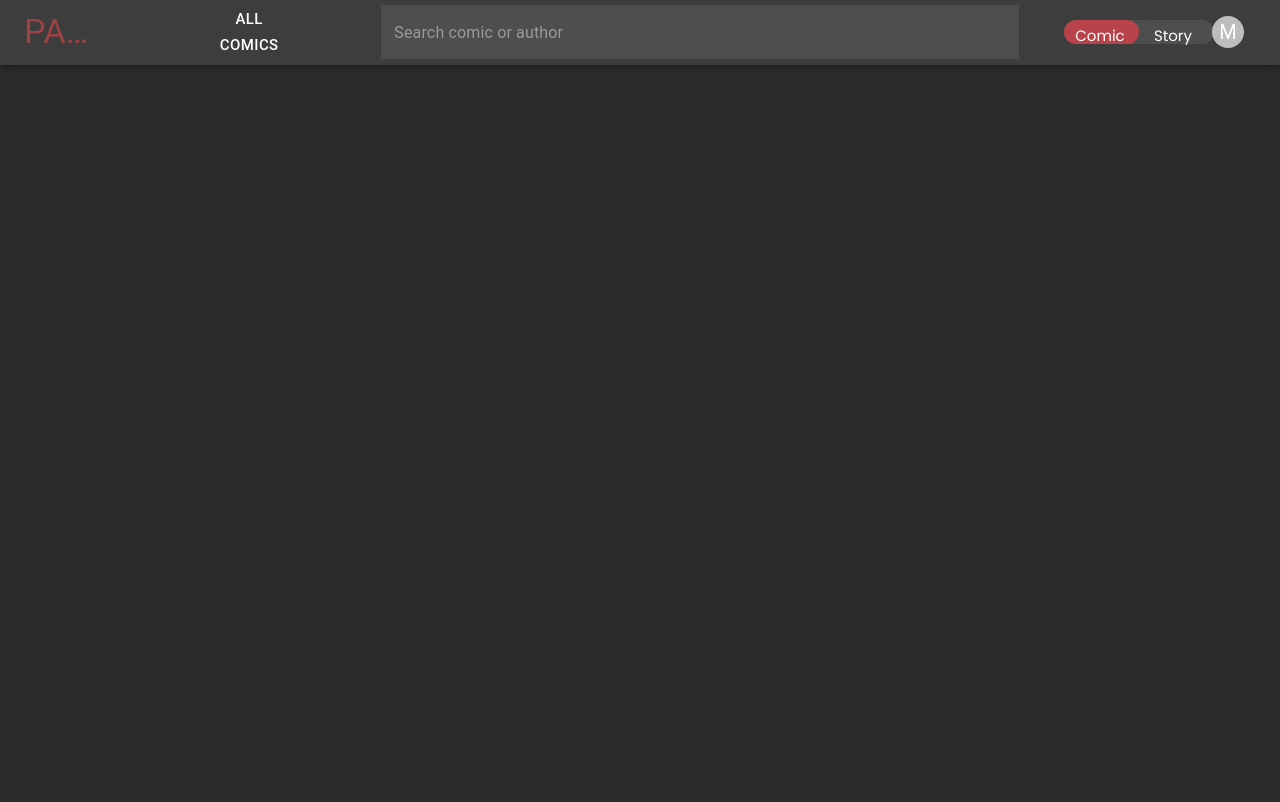
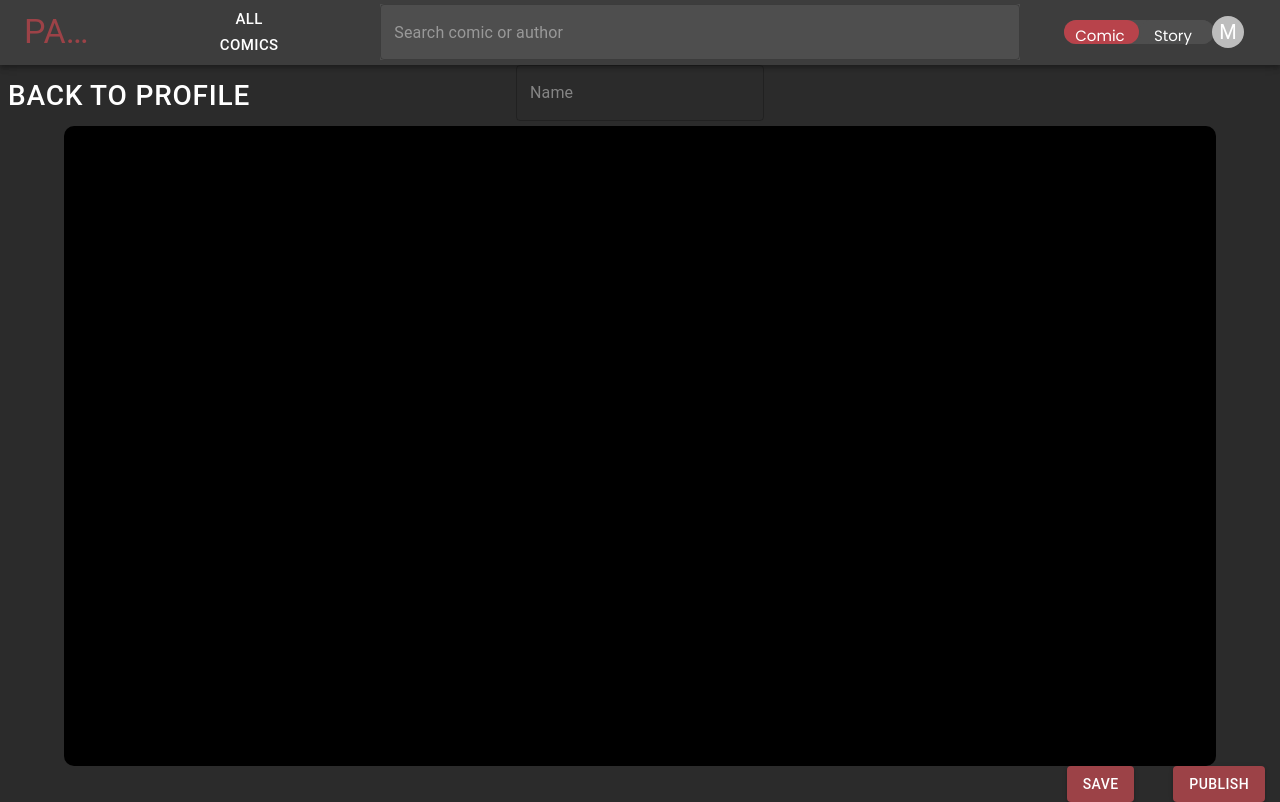
Before and after one commit to CobyYee/Panels, a React (Create React App) app in the folder client/: page /storyboard in a window 1280 px wide. Built offline with nearby package versions, Linux system fonts and the light colour scheme.

Commit message:
changes to story board without the api

```diff
--- a/client/src/components/HomeScreen.js
+++ b/client/src/components/HomeScreen.js
@@ -4,7 +4,6 @@ import {useContext} from 'react'
 
 function HomeScreen() {
     const {content} = useContext(ContentContext)
-    let featuredComics = []
 
     let latestUpdates = [["Work 1", "1"], ["Work 2", "21"], ["Work 3", "14"], ["Work 4", "1123"], ["Work 5", "41"], ["Work 6", "11"], ["Work 7", "12"], ["Work 8", "1"],
         ["Work 9", "1"], ["Work 10", "1"], ["Work 11", "1"], ["Work 12", "1"], ["Work 13", "1"], ["Work 14", "1"], ["Work 15", "1"], ["Work 16", "1"], ["Work 17", "1"],
--- a/client/src/components/Storyboard.js
+++ b/client/src/components/Storyboard.js
@@ -1,38 +1,40 @@
 import ContentContext from '../content'
 import { useContext } from 'react'
-import { Grid, Button, TextField } from '@mui/material'
+import { Grid, Button, TextField, Box } from '@mui/material'
 import { useNavigate } from "react-router-dom";
 
 function StoryBoard() {
     const { content } = useContext(ContentContext)
     let navigate = useNavigate();
 
-    let component = ""
+    let editor = ""
     if(content.contentType === "Comic") {
-        component =
-            <Grid container sx = {{ flexDirection: 'column', display: 'flex'}}>
-                <Grid item xs = {3} sx = {{display: 'flex'}}>
-                    <Button variant="text" onClick = {() => navigate('/profile/')} sx = {{color: 'white', fontSize: '28px', display: 'flex'}}>Back to Profile</Button>
+        editor = <Box sx={{ height: '80vh', position: 'relative', backgroundColor: 'white', borderRadius: '10px', width: '90%', left: '5%'}}> </Box>
+    }
+    else {
+        editor = <Box sx={{ height: '80vh', position: 'relative', backgroundColor: 'black', borderRadius: '10px', width: '90%', left: '5%'}}> </Box>
+    }
+
+    let component =
+        <Grid container sx = {{ flexDirection: 'row'}}>
+            <Grid item xs = {3} >
+                <Button variant="text" onClick = {() => navigate('/profile/')} sx = {{color: 'white', fontSize: '28px'}}>Back to Profile</Button>
             </Grid>
-                <Grid item xs = {6} sx = {{display: 'flex'}}>
-                    <TextField placeholder = "name">  </TextField>
+            <Grid item xs = {6} sx = {{display: 'flex', justifyContent:'center'}} >
+                <TextField placeholder = "Name" sx = {{input: {color: 'white'}}}>  </TextField>
             </Grid>
             <Grid item xs = {3}/>
             <Grid item xs = {12}>
-
+                {editor}
             </Grid>
             <Grid item xs = {10}/>
             <Grid item xs = {1}>
-
+                <Button variant="contained" sx={{ backgroundColor:'#9c4247', "&:hover":  { backgroundColor: 'red' } }} >Save</Button>
             </Grid>
             <Grid item xs = {1}>
-
+                <Button variant="contained" sx={{ backgroundColor:'#9c4247', "&:hover": { backgroundColor: 'red' } }}>Publish</Button>
             </Grid>
         </Grid>
-    }
-    else {
-        component = ""
-    }
 
 
     return (
```
Lines whose indentation alone changed are shown as unchanged.
